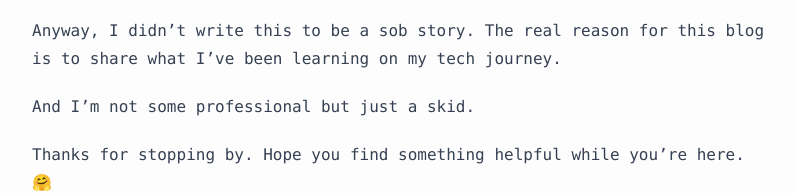
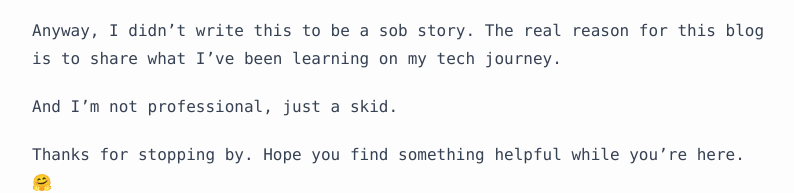
Before and after one commit to leolwin999/leolwin-site, an Astro site: page /about in a window 1280 px wide. Shown: the part 901-1094 px from the top of the page, without its empty margins (240-1034 px from the left). Built offline with nearby package versions, Linux system fonts and the light colour scheme; Astro itself is replaced by a stand-in of ours.

Commit message:
Make some tweaks

```diff
--- a/src/pages/about.md
+++ b/src/pages/about.md
@@ -17,7 +17,7 @@ But hey I do this to support my parents, pay the bills, and take care of the peo
 
 Anyway, I didn’t write this to be a sob story. The real reason for this blog is to share what I’ve been learning on my tech journey.
 
-And I’m not some professional but just a skid.
+And I’m not professional, just a skid.
 
 Thanks for stopping by. Hope you find something helpful while you're here. 🤗
 
```
